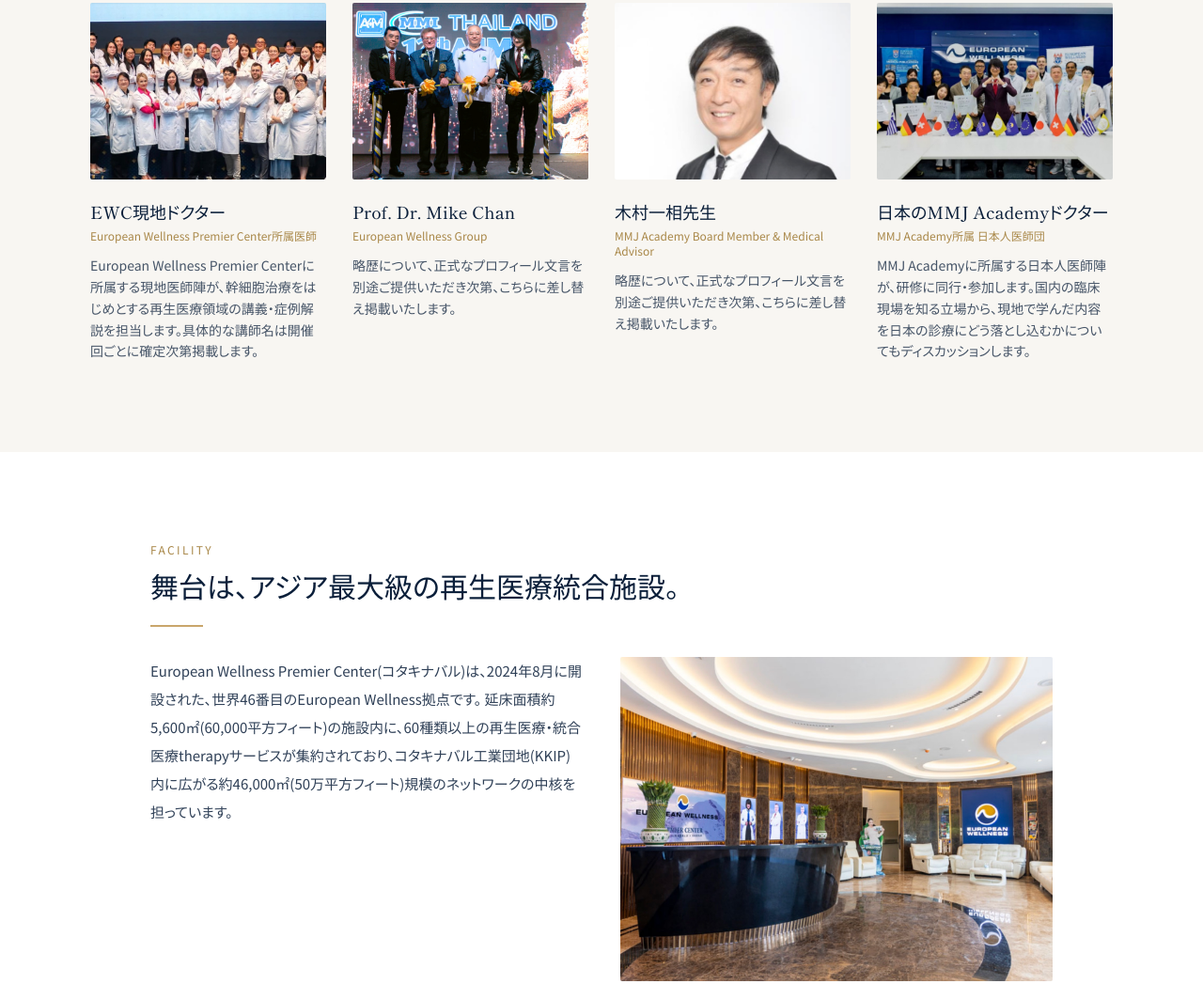
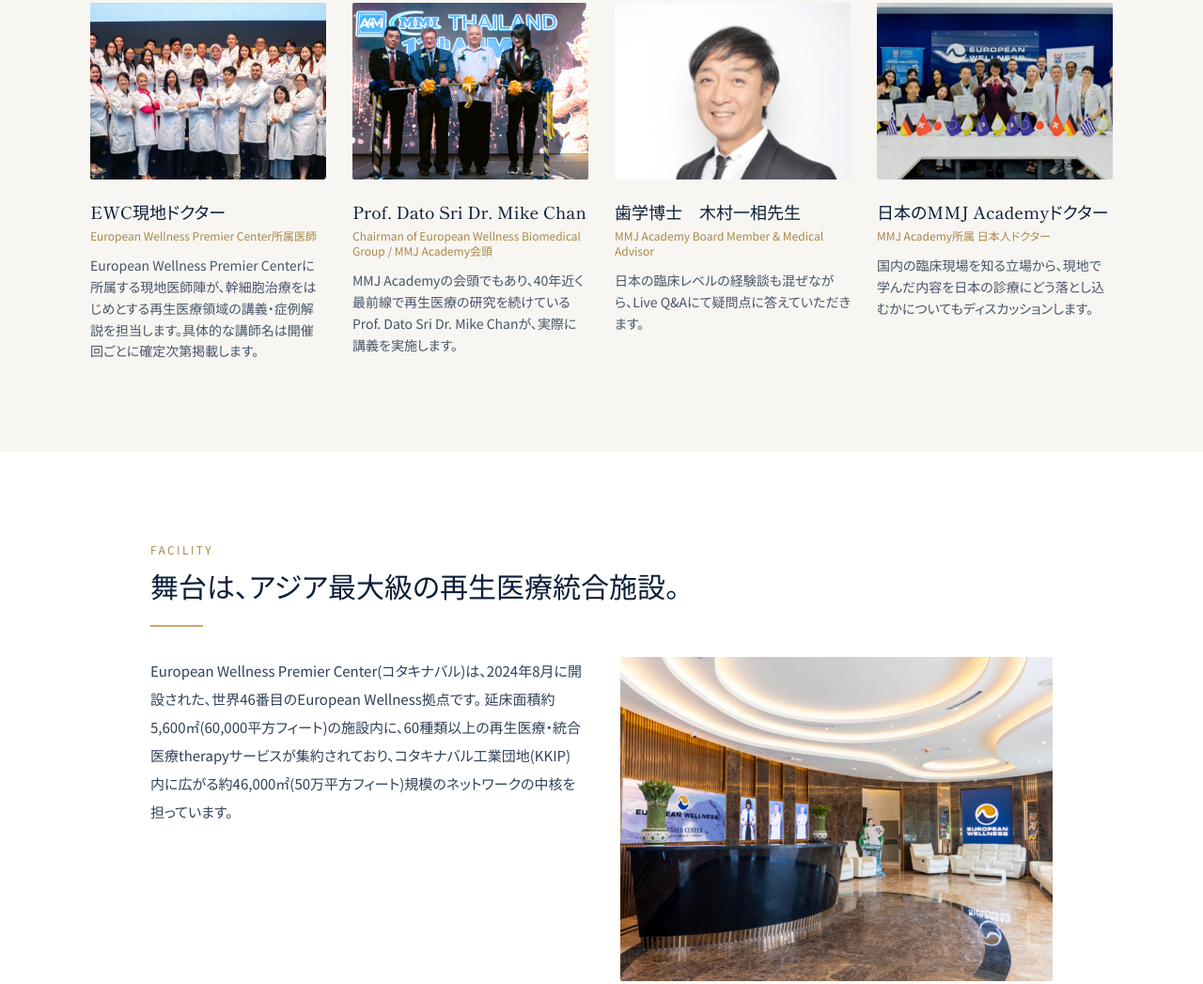
Before and after one commit to SunsynergyJP/kk-medical-training, a plain HTML site: page index.html in a window 1280 px wide. Shown: the part 6216-7263 px from the top of the page at 94% size. Drawn offline with nearby package versions, Linux system fonts and the light colour scheme.

Commit message:
Update Prof. Dr. Mike Chan's title and biography

```diff
--- a/index.html
+++ b/index.html
@@ -516,33 +516,30 @@
       <div>
         <!-- Prof. Dr. Mike Chan本人単独のポートレート写真が入手でき次第、このimg srcを差し替えてください(現在はイベント時の集合写真を使用) -->
         <img src="images/dr-mike-chan.jpg" alt="Prof. Dr. Mike Chan(European Wellness Group)" class="w-full aspect-[4/3] object-cover rounded-sm mb-5">
-        <h3 class="font-serif text-base md:text-lg font-medium mb-1">Prof. Dr. Mike Chan</h3>
+        <h3 class="font-serif text-base md:text-lg font-medium mb-1">Prof. Dato Sri Dr. Mike Chan</h3>
         <p class="text-gold-dark text-xs mb-3">
-          <!-- 肩書きプレースホルダー:正式な肩書き文言を別途ご提供いただき次第、差し替えてください -->
-          European Wellness Group
+          Chairman of European Wellness Biomedical Group / MMJ Academy会頭
         </p>
         <p class="text-sm leading-relaxed text-navy/75">
-          <!-- 経歴プレースホルダー:実際の経歴文言は別途ご提供いただき次第、この段落を差し替えてください -->
-          略歴について、正式なプロフィール文言を別途ご提供いただき次第、こちらに差し替え掲載いたします。
+          MMJ Academyの会頭でもあり、40年近く最前線で再生医療の研究を続けているProf. Dato Sri Dr. Mike Chanが、実際に講義を実施します。
         </p>
       </div>
 
       <div>
         <img src="images/dr-kimura.jpg" alt="木村一相先生のプロフィール写真" class="w-full aspect-[4/3] object-cover object-top rounded-sm mb-5">
-        <h3 class="font-serif text-base md:text-lg font-medium mb-1">木村一相先生</h3>
+        <h3 class="font-serif text-base md:text-lg font-medium mb-1">歯学博士　木村一相先生</h3>
         <p class="text-gold-dark text-xs mb-3">MMJ Academy Board Member &amp; Medical Advisor</p>
         <p class="text-sm leading-relaxed text-navy/75">
-          <!-- 経歴プレースホルダー:実際の経歴文言は別途ご提供いただき次第、この段落を差し替えてください -->
-          略歴について、正式なプロフィール文言を別途ご提供いただき次第、こちらに差し替え掲載いたします。
+          日本の臨床レベルの経験談も混ぜながら、Live Q&Aにて疑問点に答えていただきます。
         </p>
       </div>
 
       <div>
         <img src="images/jp-mmj-doctors.jpg" alt="MMJ Academy(日本)所属の医師団" class="w-full aspect-[4/3] object-cover rounded-sm mb-5">
         <h3 class="font-serif text-base md:text-lg font-medium mb-1 break-keep">日本のMMJ Academyドクター</h3>
-        <p class="text-gold-dark text-xs mb-3">MMJ Academy所属 日本人医師団</p>
+        <p class="text-gold-dark text-xs mb-3">MMJ Academy所属 日本人ドクター</p>
         <p class="text-sm leading-relaxed text-navy/75">
-          MMJ Academyに所属する日本人医師陣が、研修に同行・参加します。国内の臨床現場を知る立場から、現地で学んだ内容を日本の診療にどう落とし込むかについてもディスカッションします。
+          国内の臨床現場を知る立場から、現地で学んだ内容を日本の診療にどう落とし込むかについてもディスカッションします。
         </p>
       </div>
     </div>
@@ -682,7 +679,7 @@
     <div class="divider-gold mb-8"></div>
     <p class="text-sm md:text-[15px] leading-[2] text-navy/85">
       本研修は、医師・歯科医師・獣医師を対象としています(MMJ Academyの入会対象と同一です)。<br>
-      MMJ Academy会員でない先生もご参加いただけますが、事前に簡単な参加申込フォームのご提出をお願いしています。現地セッションには通訳が同行しますので、語学力に不安がある場合もご安心ください。
+      MMJ Academy会員でない先生もご参加いただけますが、事前に簡単な参加申込フォームのご提出をお願いしています。現地セッションには弊社スタッフが同行し通訳を含めフルサポートをしますので、語学力に不安がある場合もご安心ください。
     </p>
   </div>
 </section>
@@ -693,7 +690,7 @@
 <section id="voices" class="py-16 md:py-24 bg-offwhite">
   <div class="max-w-6xl mx-auto px-4 sm:px-6 lg:px-8">
     <p class="text-gold-dark text-xs tracking-[0.2em] mb-3">VOICES</p>
-    <h2 class="font-serif text-2xl md:text-3xl font-medium mb-3">現地で治療を受けた方の声(一部)。</h2>
+    <h2 class="font-serif text-2xl md:text-3xl font-medium mb-3">現地で治療を受けた方の声を一部紹介。</h2>
     <p class="text-xs text-navy/50 mb-10 md:mb-12">
       European Wellness Premier Centerで治療を受けられた方の一部のインタビュー動画です(YouTubeが別タブで開きます)。研修では、こうした症例の背景や治療プロセスについても取り上げます。
     </p>
@@ -755,7 +752,7 @@
     <div class="divider-gold mb-8"></div>
 
     <p class="text-sm md:text-[15px] leading-[2] text-navy/85 mb-10">
-      参加費用には、現地でのプログラム参加費・施設利用費・通訳費・宿泊費(ホテル)・現地での食事(セミナー時)などが含まれます。<br>
+      参加費用には、現地でのプログラム参加費・施設利用費・通訳費・スタッフ同行サポート・宿泊費(ホテル)・現地での食事(セミナー時)などが含まれます。<br>
       航空券は原則各自でのご手配となります(必要に応じて提携旅行会社をご案内可能です)。
     </p>
 
```
